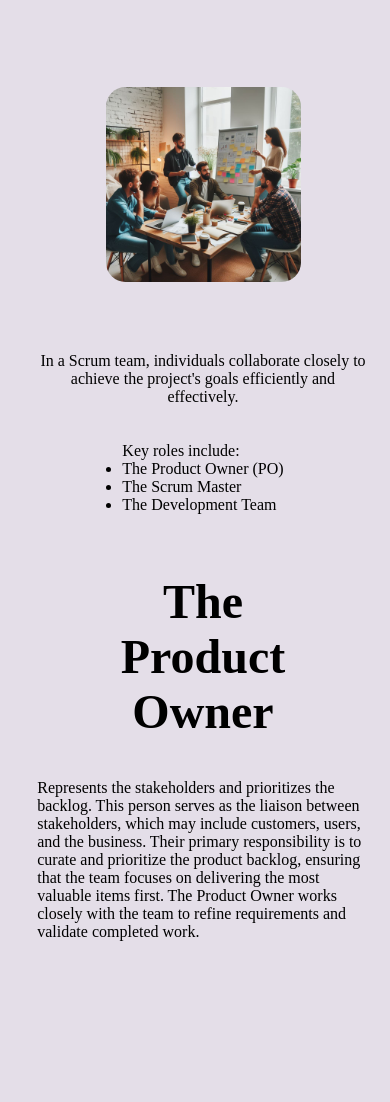
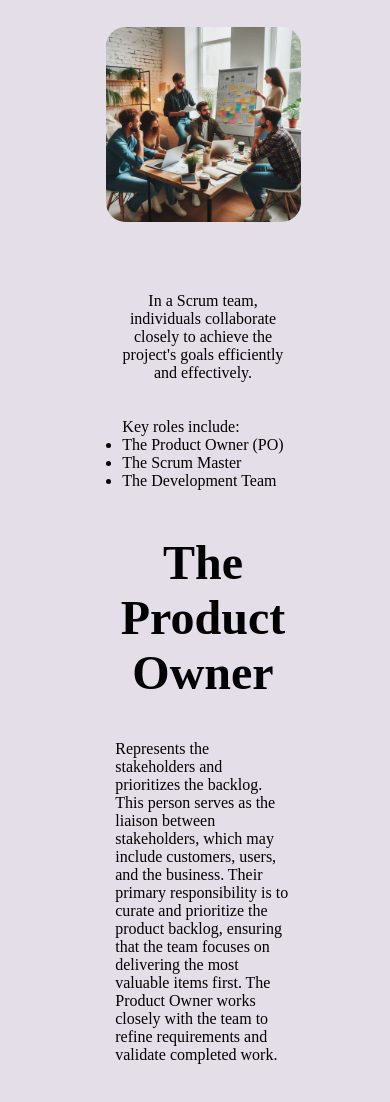
Before and after one commit to Wilma-Norman/Scrum-Project-assignment, a React (Vite) app: page /scrum-team in a window 390 px wide. Shown: the top 1102 px of the page. Before the commit the page ends 951 px from the top, so only its background shows below. Built offline with nearby package versions, Linux system fonts and the light colour scheme.

Commit message:
removed lines and fixed media screen

```diff
--- a/src/Components/ScrumTeam/ProductOwner/ProductOwner.module.css
+++ b/src/Components/ScrumTeam/ProductOwner/ProductOwner.module.css
@@ -75,7 +75,6 @@ body {
     margin: 20px;
 }
 
-
 @media only screen and (max-width: 900px) {
     html {
         height: 100%;
@@ -91,7 +90,7 @@ body {
     }
 
     .whatText {
-        width: 170%;
+        width: 90%;
         text-align: center;
     }
 
@@ -102,6 +101,7 @@ body {
         align-items: center;
         width: 100%;
         border-bottom: none;
+        height: 60vh;
     }
 
     .teamimage {
@@ -114,7 +114,7 @@ body {
         justify-content: center;
         align-items: center;
         width: 100%;
-        height: 40vh;
+        height: 70vh;
     }
 
     .headertext {
@@ -128,7 +128,6 @@ body {
 
     .productOwnerText {
         margin: 10px;
-        width: 170%;
+        width: 90%;
     }
-
 }
--- a/src/Components/ScrumTeam/ProductOwner/index.jsx
+++ b/src/Components/ScrumTeam/ProductOwner/index.jsx
@@ -5,7 +5,6 @@ import {ScrumTeam} from '../../../data/data.js'
 const ProductOwner = () => {
     return (
         <>
-
             <div className={styles.imagepart}>
                 <div className={styles.imagewraper}>
                     <img className={styles.teamimage} src={teamwork} alt="Image"/>
@@ -19,7 +18,6 @@ const ProductOwner = () => {
                     </ul>
                 </div>
             </div>
-
             <div className={styles.productpart}>
                 <div className={styles.headerwraper}>
                     <h1 className={styles.headertext}>The Product Owner</h1>
```
